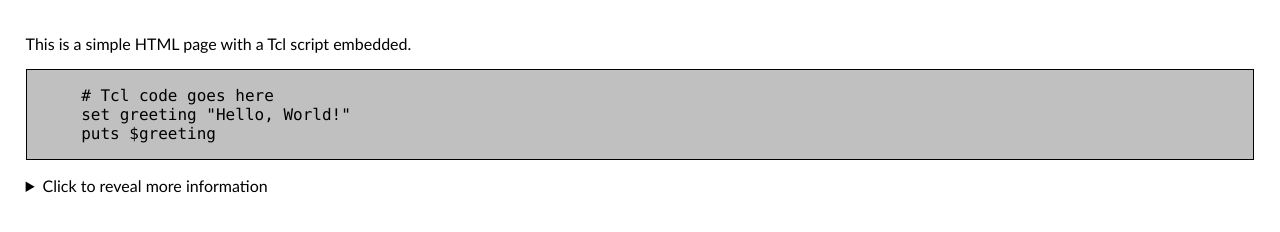
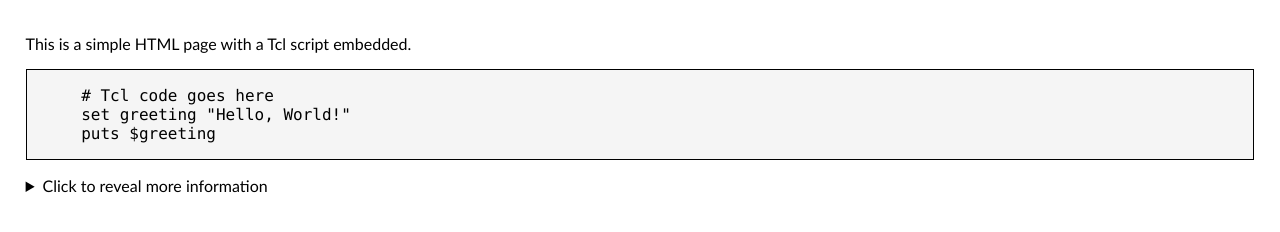
Before and after one commit to bot346/tcl, a plain HTML site: page text1.html in a window 1280 px wide. Shown: the part 150-382 px from the top of the page. Drawn offline with Linux system fonts and the light colour scheme; some packages are replaced by stand-ins of ours; a script that the page names is missing.

Commit message:
Update style.css

```diff
--- a/style.css
+++ b/style.css
@@ -31,7 +31,7 @@ code {
 pre {
     font-family: "Andale Mono WT", "Andale Mono", "Lucida Console", "Lucida Sans Typewriter", "DejaVu Sans Mono", "Bitstream Vera Sans Mono", "Liberation Mono", "Nimbus Mono L", Monaco, "Roboto Mono", "Droid Sans Mono", monospace;
     border: thin solid black;
-    background-color: #C0C0C0;
+    background-color: #F5F5F5;
     padding: 1em;
     overflow-x: auto;
 }
```
